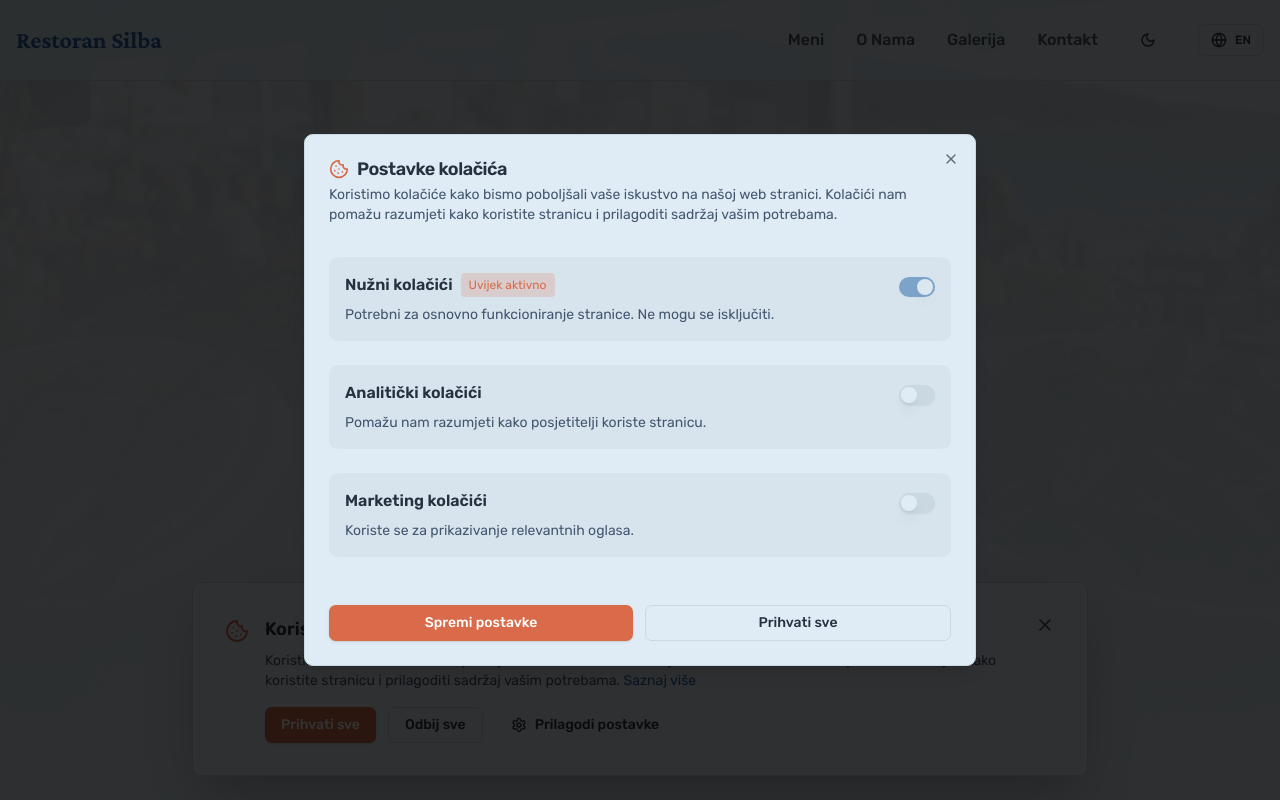
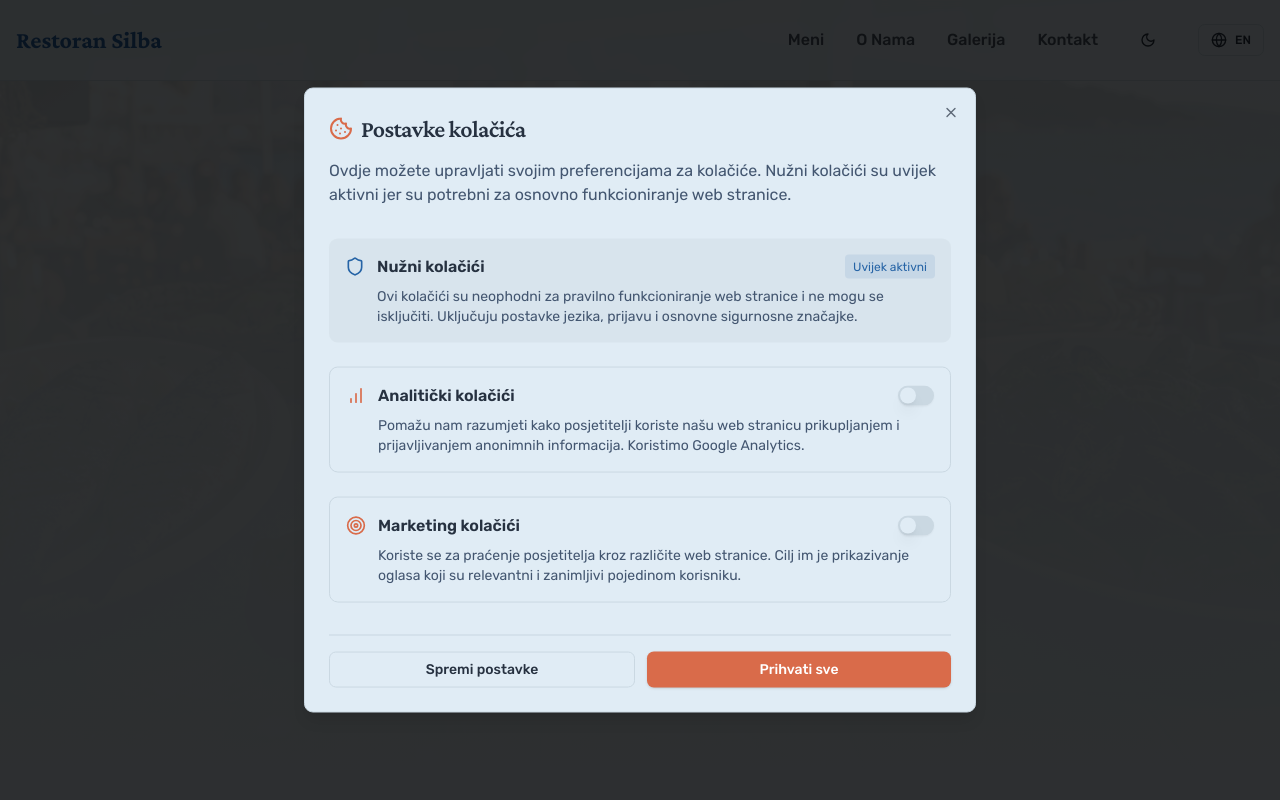
Before and after one commit to tihomiraugustic-beep/sg-1bc2244e-b8a4-4d15-a4d6-e99f972ea7fd-1778622651, a Next.js app: page / in a window 1280 px wide. Both pictures are taken after a click on the button "Prilagodi postavke". Shown: the top 800 px of the page. Built offline with nearby package versions, Linux system fonts and the light colour scheme.

Commit message:
feat(ui): add cookie settings link to footer

```diff
--- a/src/components/CookieConsent.tsx
+++ b/src/components/CookieConsent.tsx
@@ -2,34 +2,22 @@
 
 import { useState, useEffect } from "react";
 import { Button } from "@/components/ui/button";
-import { X, Cookie, Settings } from "lucide-react";
-import { motion, AnimatePresence } from "framer-motion";
-import { useLanguage } from "@/contexts/LanguageContext";
-import Link from "next/link";
-import {
-  Dialog,
-  DialogContent,
-  DialogDescription,
-  DialogHeader,
-  DialogTitle,
-} from "@/components/ui/dialog";
+import { Dialog, DialogContent, DialogDescription, DialogHeader, DialogTitle } from "@/components/ui/dialog";
 import { Switch } from "@/components/ui/switch";
 import { Label } from "@/components/ui/label";
-
-interface CookiePreferences {
-  necessary: boolean;
-  analytics: boolean;
-  marketing: boolean;
-}
+import { useLanguage } from "@/contexts/LanguageContext";
+import { motion, AnimatePresence } from "framer-motion";
+import { Cookie, Shield, BarChart, Target, X } from "lucide-react";
+import Link from "next/link";
 
 export function CookieConsent() {
   const { language } = useLanguage();
   const [showBanner, setShowBanner] = useState(false);
   const [showSettings, setShowSettings] = useState(false);
-  const [preferences, setPreferences] = useState<CookiePreferences>({
+  const [preferences, setPreferences] = useState({
     necessary: true,
     analytics: false,
-    marketing: false,
+    marketing: false
   });
 
   useEffect(() => {
@@ -37,90 +25,115 @@ export function CookieConsent() {
     if (!consent) {
       setShowBanner(true);
     } else {
-      const savedPreferences = JSON.parse(consent);
-      setPreferences(savedPreferences);
+      const saved = JSON.parse(consent);
+      setPreferences(saved);
     }
+
+    // Listen for custom event to reopen settings
+    const handleOpenSettings = () => {
+      setShowSettings(true);
+    };
+
+    window.addEventListener("openCookieSettings", handleOpenSettings);
+
+    return () => {
+      window.removeEventListener("openCookieSettings", handleOpenSettings);
+    };
   }, []);
 
-  const handleAcceptAll = () => {
-    const allAccepted = {
-      necessary: true,
-      analytics: true,
-      marketing: true,
-    };
-    localStorage.setItem("cookieConsent", JSON.stringify(allAccepted));
-    setPreferences(allAccepted);
+  const savePreferences = (prefs: typeof preferences) => {
+    localStorage.setItem("cookieConsent", JSON.stringify(prefs));
+    setPreferences(prefs);
     setShowBanner(false);
+    setShowSettings(false);
 
     // Initialize analytics if accepted
-    if (allAccepted.analytics) {
-      initializeAnalytics();
+    if (prefs.analytics) {
+      // Google Analytics initialization would go here
+      console.log("Analytics enabled");
+    }
+
+    // Initialize marketing if accepted
+    if (prefs.marketing) {
+      // Marketing cookies initialization would go here
+      console.log("Marketing enabled");
     }
   };
 
-  const handleRejectAll = () => {
-    const onlyNecessary = {
+  const acceptAll = () => {
+    savePreferences({
+      necessary: true,
+      analytics: true,
+      marketing: true
+    });
+  };
+
+  const rejectAll = () => {
+    savePreferences({
       necessary: true,
       analytics: false,
-      marketing: false,
-    };
-    localStorage.setItem("cookieConsent", JSON.stringify(onlyNecessary));
-    setPreferences(onlyNecessary);
-    setShowBanner(false);
+      marketing: false
+    });
   };
 
-  const handleSavePreferences = () => {
-    localStorage.setItem("cookieConsent", JSON.stringify(preferences));
-    setShowSettings(false);
-    setShowBanner(false);
+  const handleSaveSettings = () => {
+    savePreferences(preferences);
+  };
 
-    // Initialize analytics if accepted
-    if (preferences.analytics) {
-      initializeAnalytics();
+  const t = (key: string) => {
+    const translations: Record<string, Record<string, string>> = {
+      hr: {
+        "banner.title": "Koristimo kolačiće",
+        "banner.description": "Koristimo kolačiće kako bismo poboljšali vaše iskustvo na našoj web stranici. Kliknite 'Prihvati sve' za sve kolačiće ili 'Prilagodi postavke' za više opcija.",
+        "banner.acceptAll": "Prihvati sve",
+        "banner.rejectAll": "Odbij sve",
+        "banner.customize": "Prilagodi postavke",
+        "banner.learnMore": "Saznaj više",
+
+        "settings.title": "Postavke kolačića",
+        "settings.description": "Ovdje možete upravljati svojim preferencijama za kolačiće. Nužni kolačići su uvijek aktivni jer su potrebni za osnovno funkcioniranje web stranice.",
+
+        "necessary.title": "Nužni kolačići",
+        "necessary.description": "Ovi kolačići su neophodni za pravilno funkcioniranje web stranice i ne mogu se isključiti. Uključuju postavke jezika, prijavu i osnovne sigurnosne značajke.",
+        "necessary.always": "Uvijek aktivni",
+
+        "analytics.title": "Analitički kolačići",
+        "analytics.description": "Pomažu nam razumjeti kako posjetitelji koriste našu web stranicu prikupljanjem i prijavljivanjem anonimnih informacija. Koristimo Google Analytics.",
+
+        "marketing.title": "Marketing kolačići",
+        "marketing.description": "Koriste se za praćenje posjetitelja kroz različite web stranice. Cilj im je prikazivanje oglasa koji su relevantni i zanimljivi pojedinom korisniku.",
+
+        "settings.saveSettings": "Spremi postavke",
+        "settings.acceptAll": "Prihvati sve"
+      },
+      en: {
+        "banner.title": "We use cookies",
+        "banner.description": "We use cookies to improve your experience on our website. Click 'Accept all' for all cookies or 'Customize settings' for more options.",
+        "banner.acceptAll": "Accept all",
+        "banner.rejectAll": "Reject all",
+        "banner.customize": "Customize settings",
+        "banner.learnMore": "Learn more",
+
+        "settings.title": "Cookie Settings",
+        "settings.description": "Here you can manage your cookie preferences. Necessary cookies are always active as they are required for the basic functioning of the website.",
+
+        "necessary.title": "Necessary Cookies",
+        "necessary.description": "These cookies are essential for the website to function properly and cannot be disabled. They include language settings, login, and basic security features.",
+        "necessary.always": "Always active",
+
+        "analytics.title": "Analytics Cookies",
+        "analytics.description": "Help us understand how visitors use our website by collecting and reporting anonymous information. We use Google Analytics.",
+
+        "marketing.title": "Marketing Cookies",
+        "marketing.description": "Used to track visitors across websites. The intention is to display ads that are relevant and engaging for the individual user.",
+
+        "settings.saveSettings": "Save Settings",
+        "settings.acceptAll": "Accept All"
       }
     };
 
-  const initializeAnalytics = () => {
-    // Add Google Analytics or other tracking code here
-    console.log("Analytics initialized");
+    return translations[language]?.[key] || key;
   };
-
-  const translations = {
-    hr: {
-      title: "Koristimo kolačiće",
-      description: "Koristimo kolačiće kako bismo poboljšali vaše iskustvo na našoj web stranici. Kolačići nam pomažu razumjeti kako koristite stranicu i prilagoditi sadržaj vašim potrebama.",
-      acceptAll: "Prihvati sve",
-      rejectAll: "Odbij sve",
-      customize: "Prilagodi postavke",
-      savePreferences: "Spremi postavke",
-      necessary: "Nužni kolačići",
-      necessaryDesc: "Potrebni za osnovno funkcioniranje stranice. Ne mogu se isključiti.",
-      analytics: "Analitički kolačići",
-      analyticsDesc: "Pomažu nam razumjeti kako posjetitelji koriste stranicu.",
-      marketing: "Marketing kolačići",
-      marketingDesc: "Koriste se za prikazivanje relevantnih oglasa.",
-      settingsTitle: "Postavke kolačića",
-      learnMore: "Saznaj više",
-    },
-    en: {
-      title: "We use cookies",
-      description: "We use cookies to improve your experience on our website. Cookies help us understand how you use the site and customize content to your needs.",
-      acceptAll: "Accept All",
-      rejectAll: "Reject All",
-      customize: "Customize Settings",
-      savePreferences: "Save Preferences",
-      necessary: "Necessary Cookies",
-      necessaryDesc: "Required for basic site functionality. Cannot be disabled.",
-      analytics: "Analytics Cookies",
-      analyticsDesc: "Help us understand how visitors use the site.",
-      marketing: "Marketing Cookies",
-      marketingDesc: "Used to display relevant advertisements.",
-      settingsTitle: "Cookie Settings",
-      learnMore: "Learn more",
-    },
-  };
-
-  const t = translations[language as keyof typeof translations];
 
   return (
     <>
@@ -134,56 +147,53 @@ export function CookieConsent() {
             transition={{ duration: 0.3, ease: "easeOut" }}
             className="fixed bottom-0 left-0 right-0 z-50 p-4 md:p-6"
           >
-            <div className="container mx-auto">
-              <div className="bg-card border border-border rounded-lg shadow-2xl p-6 md:p-8 max-w-4xl mx-auto">
-                <div className="flex items-start gap-4">
-                  <Cookie className="h-6 w-6 text-accent flex-shrink-0 mt-1" />
+            <div className="container mx-auto max-w-4xl">
+              <div className="bg-card border border-border rounded-lg shadow-2xl p-6 md:p-8">
+                <div className="flex flex-col md:flex-row gap-4 md:gap-6">
+                  {/* Icon */}
+                  <div className="flex-shrink-0">
+                    <div className="w-12 h-12 bg-accent/10 rounded-full flex items-center justify-center">
+                      <Cookie className="w-6 h-6 text-accent" />
+                    </div>
+                  </div>
 
-                  <div className="flex-1">
-                    <h3 className="font-semibold text-lg mb-2 text-foreground">
-                      {t.title}
+                  {/* Content */}
+                  <div className="flex-1 space-y-3">
+                    <h3 className="text-lg md:text-xl font-semibold text-foreground">
+                      {t("banner.title")}
                     </h3>
-                    <p className="text-sm text-muted-foreground mb-4">
-                      {t.description}{" "}
-                      <Link
-                        href="/politika-privatnosti"
-                        className="text-primary hover:underline"
-                      >
-                        {t.learnMore}
+                    <p className="text-sm text-muted-foreground leading-relaxed">
+                      {t("banner.description")}{" "}
+                      <Link href="/politika-privatnosti" className="text-accent hover:underline">
+                        {t("banner.learnMore")}
                       </Link>
                     </p>
 
-                    <div className="flex flex-wrap gap-3">
+                    {/* Action Buttons */}
+                    <div className="flex flex-col sm:flex-row gap-3 pt-2">
                       <Button
-                        onClick={handleAcceptAll}
+                        onClick={acceptAll}
                         className="bg-accent hover:bg-accent/90 text-accent-foreground"
                       >
-                        {t.acceptAll}
+                        {t("banner.acceptAll")}
                       </Button>
                       <Button
-                        onClick={handleRejectAll}
+                        onClick={rejectAll}
                         variant="outline"
                       >
-                        {t.rejectAll}
+                        {t("banner.rejectAll")}
                       </Button>
                       <Button
-                        onClick={() => setShowSettings(true)}
+                        onClick={() => {
+                          setShowSettings(true);
+                          setShowBanner(false);
+                        }}
                         variant="ghost"
-                        className="gap-2"
                       >
-                        <Settings className="h-4 w-4" />
-                        {t.customize}
+                        {t("banner.customize")}
                       </Button>
                     </div>
                   </div>
-
-                  <button
-                    onClick={handleRejectAll}
-                    className="text-muted-foreground hover:text-foreground transition-colors"
-                    aria-label="Close"
-                  >
-                    <X className="h-5 w-5" />
-                  </button>
                 </div>
               </div>
             </div>
@@ -195,93 +205,99 @@ export function CookieConsent() {
       <Dialog open={showSettings} onOpenChange={setShowSettings}>
         <DialogContent className="max-w-2xl max-h-[80vh] overflow-y-auto">
           <DialogHeader>
-            <DialogTitle className="flex items-center gap-2">
-              <Cookie className="h-5 w-5 text-accent" />
-              {t.settingsTitle}
+            <DialogTitle className="text-2xl font-serif flex items-center gap-2">
+              <Cookie className="w-6 h-6 text-accent" />
+              {t("settings.title")}
             </DialogTitle>
-            <DialogDescription>
-              {t.description}
+            <DialogDescription className="text-base pt-2">
+              {t("settings.description")}
             </DialogDescription>
           </DialogHeader>
 
           <div className="space-y-6 py-4">
             {/* Necessary Cookies */}
-            <div className="flex items-start justify-between gap-4 p-4 bg-muted/50 rounded-lg">
+            <div className="space-y-3 p-4 bg-muted/50 rounded-lg">
+              <div className="flex items-start gap-3">
+                <Shield className="w-5 h-5 text-primary mt-0.5" />
                 <div className="flex-1">
-                <div className="flex items-center gap-2 mb-2">
-                  <Label htmlFor="necessary" className="font-semibold text-base">
-                    {t.necessary}
+                  <div className="flex items-center justify-between mb-2">
+                    <Label className="text-base font-semibold">
+                      {t("necessary.title")}
                     </Label>
-                  <span className="text-xs bg-accent/20 text-accent px-2 py-1 rounded">
-                    {language === "hr" ? "Uvijek aktivno" : "Always Active"}
+                    <span className="text-xs bg-primary/10 text-primary px-2 py-1 rounded">
+                      {t("necessary.always")}
                     </span>
                   </div>
                   <p className="text-sm text-muted-foreground">
-                  {t.necessaryDesc}
+                    {t("necessary.description")}
                   </p>
                 </div>
-              <Switch
-                id="necessary"
-                checked={preferences.necessary}
-                disabled
-                className="mt-1"
-              />
+              </div>
             </div>
 
             {/* Analytics Cookies */}
-            <div className="flex items-start justify-between gap-4 p-4 bg-muted/50 rounded-lg">
+            <div className="space-y-3 p-4 border border-border rounded-lg">
+              <div className="flex items-start gap-3">
+                <BarChart className="w-5 h-5 text-accent mt-0.5" />
                 <div className="flex-1">
-                <Label htmlFor="analytics" className="font-semibold text-base mb-2 block">
-                  {t.analytics}
+                  <div className="flex items-center justify-between mb-2">
+                    <Label htmlFor="analytics" className="text-base font-semibold cursor-pointer">
+                      {t("analytics.title")}
                     </Label>
-                <p className="text-sm text-muted-foreground">
-                  {t.analyticsDesc}
-                </p>
-              </div>
                     <Switch
                       id="analytics"
                       checked={preferences.analytics}
                       onCheckedChange={(checked) =>
-                  setPreferences({ ...preferences, analytics: checked })
+                        setPreferences(prev => ({ ...prev, analytics: checked }))
                       }
-                className="mt-1"
                     />
+                  </div>
+                  <p className="text-sm text-muted-foreground">
+                    {t("analytics.description")}
+                  </p>
+                </div>
+              </div>
             </div>
 
             {/* Marketing Cookies */}
-            <div className="flex items-start justify-between gap-4 p-4 bg-muted/50 rounded-lg">
+            <div className="space-y-3 p-4 border border-border rounded-lg">
+              <div className="flex items-start gap-3">
+                <Target className="w-5 h-5 text-accent mt-0.5" />
                 <div className="flex-1">
-                <Label htmlFor="marketing" className="font-semibold text-base mb-2 block">
-                  {t.marketing}
+                  <div className="flex items-center justify-between mb-2">
+                    <Label htmlFor="marketing" className="text-base font-semibold cursor-pointer">
+                      {t("marketing.title")}
                     </Label>
-                <p className="text-sm text-muted-foreground">
-                  {t.marketingDesc}
-                </p>
-              </div>
                     <Switch
                       id="marketing"
                       checked={preferences.marketing}
                       onCheckedChange={(checked) =>
-                  setPreferences({ ...preferences, marketing: checked })
+                        setPreferences(prev => ({ ...prev, marketing: checked }))
                       }
-                className="mt-1"
                     />
+                  </div>
+                  <p className="text-sm text-muted-foreground">
+                    {t("marketing.description")}
+                  </p>
+                </div>
+              </div>
             </div>
           </div>
 
-          <div className="flex gap-3 pt-4">
+          {/* Action Buttons */}
+          <div className="flex flex-col sm:flex-row gap-3 pt-4 border-t">
             <Button
-              onClick={handleSavePreferences}
-              className="flex-1 bg-accent hover:bg-accent/90 text-accent-foreground"
-            >
-              {t.savePreferences}
-            </Button>
-            <Button
-              onClick={handleAcceptAll}
+              onClick={handleSaveSettings}
               variant="outline"
               className="flex-1"
             >
-              {t.acceptAll}
+              {t("settings.saveSettings")}
+            </Button>
+            <Button
+              onClick={acceptAll}
+              className="flex-1 bg-accent hover:bg-accent/90 text-accent-foreground"
+            >
+              {t("settings.acceptAll")}
             </Button>
           </div>
         </DialogContent>
--- a/src/components/Footer.tsx
+++ b/src/components/Footer.tsx
@@ -5,6 +5,10 @@ import { useLanguage } from "@/contexts/LanguageContext";
 export function Footer() {
   const currentYear = new Date().getFullYear();
   const { t, language } = useLanguage();
+
+  const openCookieSettings = () => {
+    window.dispatchEvent(new Event("openCookieSettings"));
+  };
 
   return (
     <footer className="bg-card border-t border-border py-8 md:py-12">
@@ -52,6 +56,14 @@ export function Footer() {
                   {language === "hr" ? "Politika privatnosti" : "Privacy Policy"}
                 </Link>
               </li>
+              <li>
+                <button
+                  onClick={openCookieSettings}
+                  className="text-muted-foreground hover:text-accent transition-colors cursor-pointer"
+                >
+                  {language === "hr" ? "Postavke kolačića" : "Cookie Settings"}
+                </button>
+              </li>
             </ul>
           </div>
 
```
Lines whose indentation alone changed are shown as unchanged.
